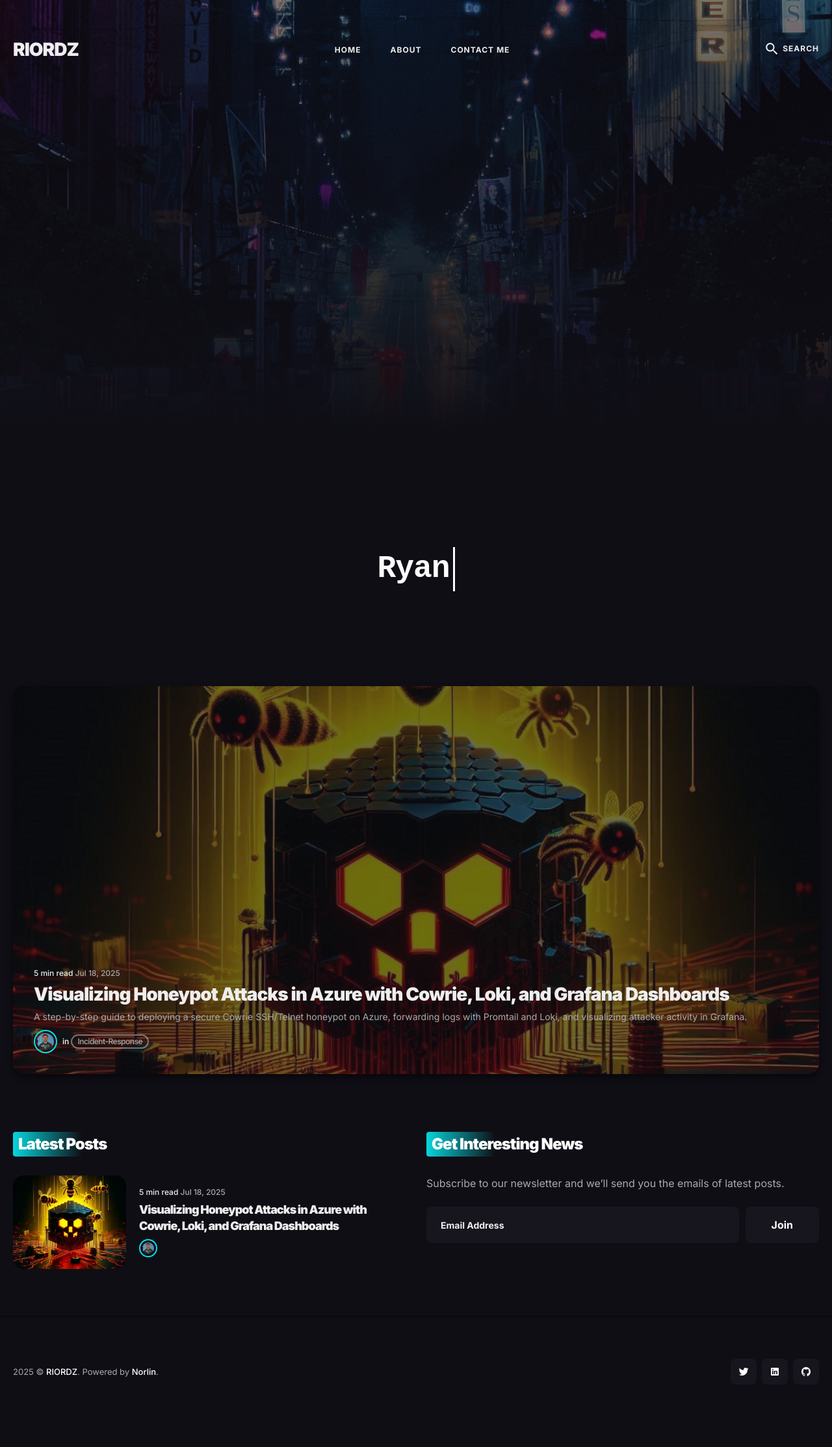
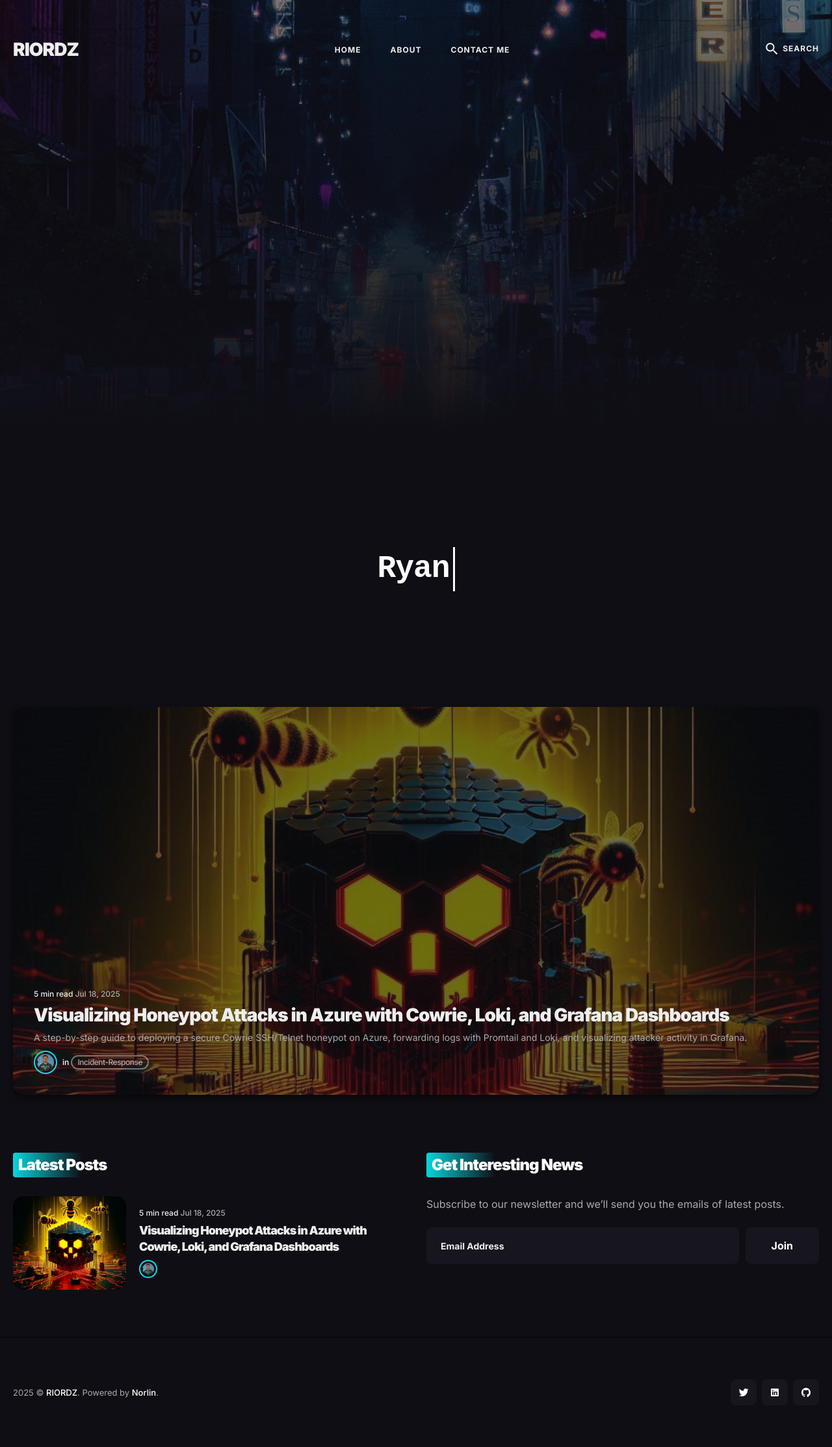
Before and after one commit to Riordz/Riordz.github.io, a Jekyll site: the page built from index.html, in a window 1280 px wide. Shown: the whole page at 65% size. Built offline with Jekyll 4.4.1, drawn with Linux system fonts in a browser that asks for light colours; nearby versions of some CDN libraries; the list of posts is cut into pages by our own code; before the commit the page ends 2195 px from its top, so only the background shows below that.

Commit message:
Edits to Post Again

```diff
--- a/index.html
+++ b/index.html
@@ -28,26 +28,31 @@
 <!-- begin hero -->
 
 <!-- Wrap the hero name in a container -->
-<div id="hero-container">
+<!-- Hero Section -->
+<section id="hero-section">
   <h1 id="hero-name"></h1>
-</div>
+</section>
 
 <style>
-  #hero-container {
+  /* Hero section takes 40% of viewport height */
+  #hero-section {
+    height: 40vh;
     display: flex;
-    justify-content: center;
-    align-items: center;
-    height: 40vh;  /* adjust this height as needed */
+    justify-content: center;  /* center horizontally */
+    align-items: center;      /* center vertically */
+    background-color: transparent; /* or your background */
+    margin-bottom: 2rem;      /* space below hero */
   }
+
   #hero-name {
     font-size: 3rem;
-    color: #FCFCFC;
+    color: #FCFCFC;          /* nice soft white */
     font-family: monospace;
     white-space: nowrap;
-    border-right: 3px solid #FCFCFC;
+    border-right: 3px solid #FCFCFC; /* blinking cursor */
     padding-right: 5px;
     overflow: hidden;
-    margin: 0;
+    margin: 0;               /* no default margins */
   }
 </style>
 
@@ -89,6 +94,7 @@
 
 
 
+
 {% include featured-posts.html %}
 
 <div class="container">
```
